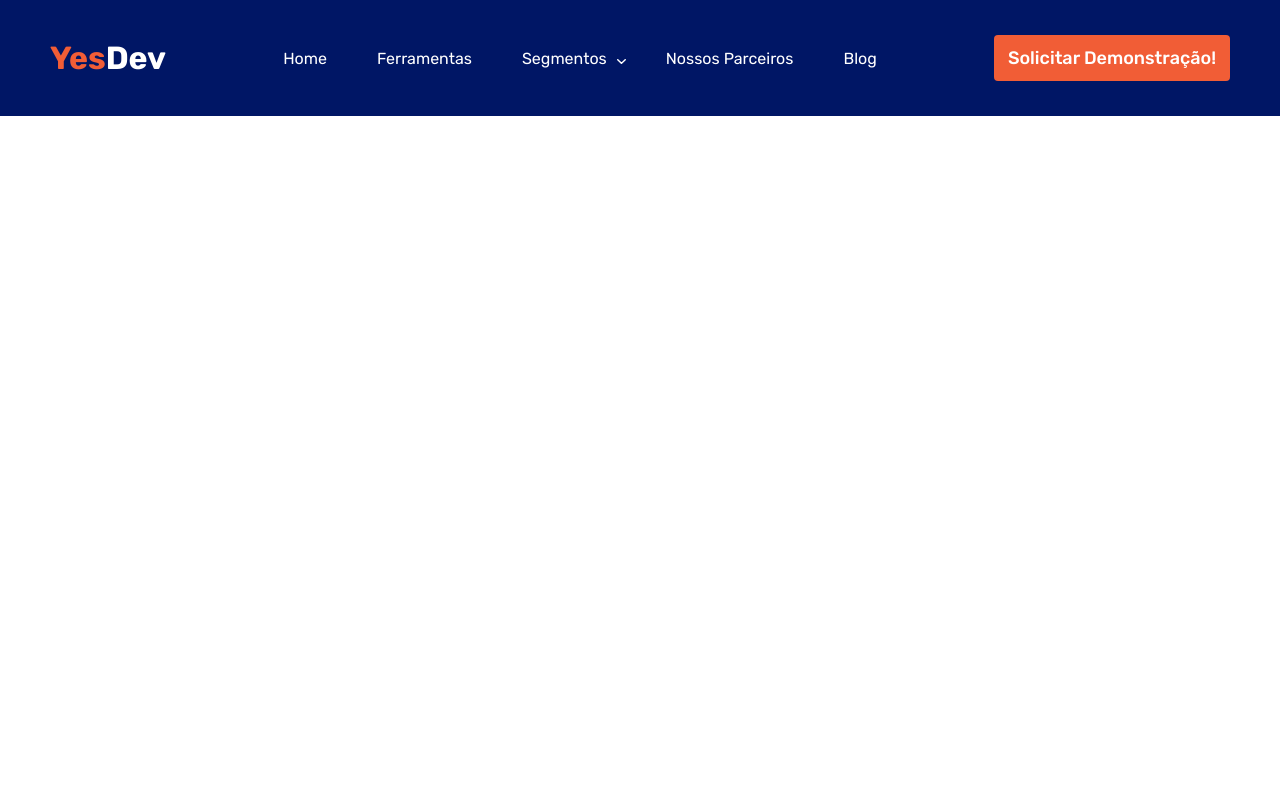
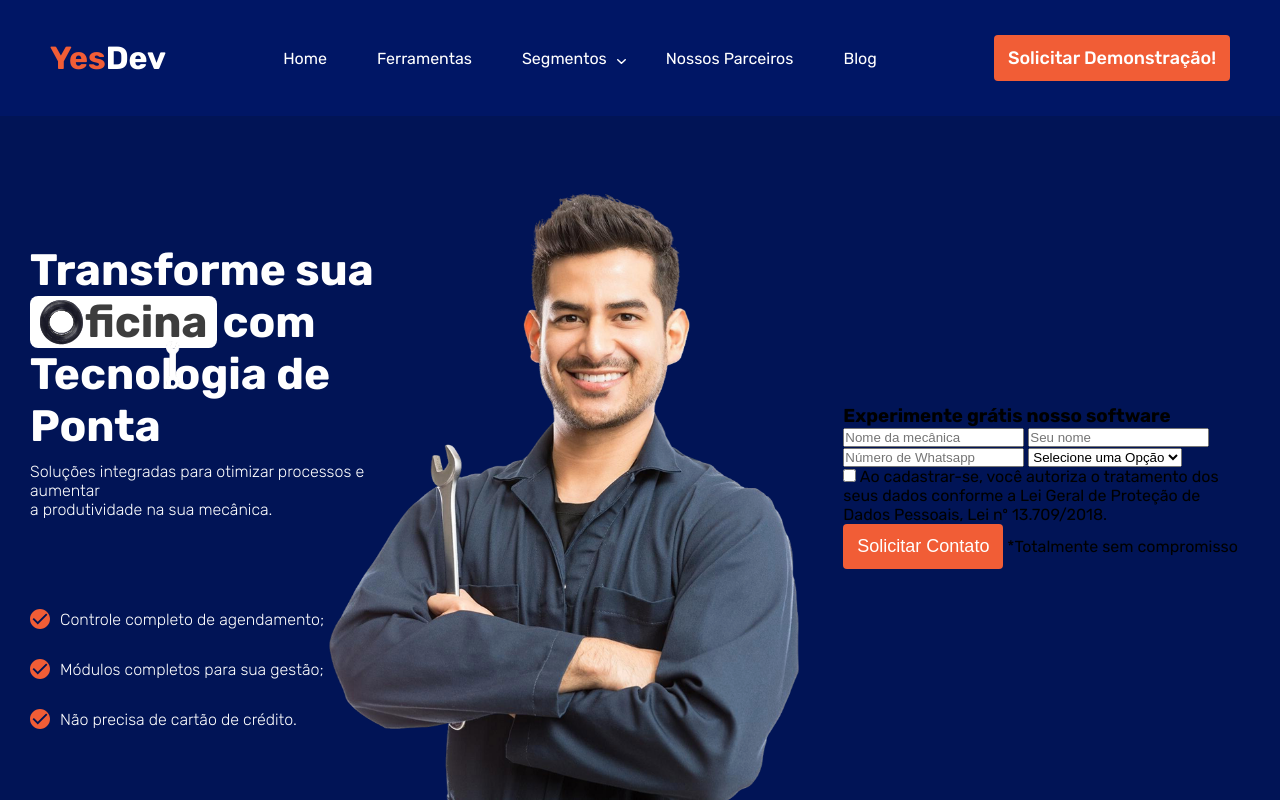
Before and after one commit to pedroandradepedro/lp-simples-mecanica, a plain HTML site: page index.html in a window 1280 px wide. Drawn offline with Linux system fonts and the light colour scheme.

Commit message:
Adicionando e estilizando a parte esquerda do main juntamente com o posicionamento da imagem principal, fase ainda nao concluida

```diff
--- a/css/style.css
+++ b/css/style.css
@@ -7,6 +7,7 @@
   --cor-placeholder: #717171;
   --cor-azul-bg: #011456;
   --cor-azul-nav: #001665;
+  --cor-cinza-oficina: #3d3d3d;
 }
 
 * {
@@ -17,6 +18,10 @@
 
 body {
   font-family: "Rubik", sans-serif;
+  min-height: 100vh;
+  display: flex;
+  flex-direction: column;
+  overflow-x: hidden;
 }
 
 a {
@@ -30,6 +35,11 @@ ul {
 img {
   display: block;
   max-width: 100%;
+}
+
+button {
+  border: none;
+  cursor: pointer;
 }
 
 .header-bg {
@@ -103,3 +113,101 @@ img {
     gap: 30px;
   }
 }
+
+/* Main */
+
+.main-bg {
+  display: flex;
+  justify-content: center;
+  align-items: flex-end;
+  flex-grow: 1;
+  background: var(--cor-azul-bg);
+  padding: 0 30px 0 30px;
+}
+
+.main {
+  max-width: 1600px;
+  display: grid;
+  grid-template-columns: 1fr 1fr 1fr;
+  margin: 0 auto;
+  justify-content: center;
+  align-items: center;
+  /* gap: 30px; */
+}
+
+.main-esquerda {
+  display: grid;
+  gap: 90px;
+  position: relative;
+}
+
+.titulo {
+  color: var(--cor-branco);
+  font-size: 22px;
+}
+
+.titulo-e-sub {
+  display: flex;
+  flex-direction: column;
+  gap: 10px;
+}
+
+.titulo-oficina-bg {
+  display: flex;
+  align-items: center;
+  gap: 2px;
+  background: var(--cor-branco);
+  color: var(--cor-cinza-oficina);
+  padding: 0 10px;
+  border-radius: 8px;
+}
+
+.titulo-oficina {
+  display: flex;
+  gap: 5px;
+  align-items: center;
+}
+
+.titulo-chave {
+  display: flex;
+  position: relative;
+}
+
+.titulo-chave h1::after {
+  content: url("../imgs/chave-de-fenda.png");
+  display: inline-block;
+  transform: scale(0.7);
+  position: absolute;
+  top: -20px;
+}
+
+.subtitulo {
+  color: var(--cor-branco);
+  font-size: 16px;
+  font-weight: 300;
+}
+
+.main-check {
+  color: var(--cor-branco);
+  display: flex;
+  flex-direction: column;
+  gap: 30px;
+  font-weight: 300;
+}
+
+.check-item {
+  display: flex;
+  gap: 10px;
+  align-items: center;
+}
+
+.main-img {
+  display: flex;
+  justify-content: center;
+  position: relative;
+  right: 70px;
+}
+
+.main-img img {
+  max-width: 125%;
+}
--- a/index.html
+++ b/index.html
@@ -43,6 +43,109 @@
     </header>
 
 
+    <main class="main-bg">
+
+        <div class="main">
+
+            <div class="main-esquerda">
+
+                <div class="titulo-e-sub">
+
+                    <div class="titulo">
+
+                        <h1>Transforme sua</h1>
+
+                        <div class="titulo-oficina">
+                            <div class="titulo-oficina-bg">
+                                <img src="./imgs/Pneu.svg" alt="Pneu">
+                                <h1>ficina</h1>
+                            </div>
+
+                            <h1>com</h1>
+
+                        </div>
+
+                        <div class="titulo-chave">
+                            <h1>Tecnologia de Ponta</h1>
+                        </div>
+
+                    </div>
+
+                    <p class="subtitulo">Soluções integradas para otimizar processos e aumentar <br>
+                        a produtividade na sua mecânica.</p>
+
+                </div>
+
+                <div class="main-check">
+
+                    <div class="check-item">
+                        <img src="./imgs/Check.svg" alt="Check">
+                        <p>Controle completo de agendamento;</p>
+                    </div>
+                    <div class="check-item">
+                        <img src="./imgs/Check.svg" alt="Check">
+                        <p>Módulos completos para sua gestão;</p>
+                    </div>
+                    <div class="check-item">
+                        <img src="./imgs/Check.svg" alt="Check">
+                        <p>Não precisa de cartão de crédito.</p>
+                    </div>
+
+                </div>
+
+            </div>
+
+            <div class="main-img">
+                <img src="./imgs/mecanico.png" alt="Mecânico segurando uma chave de boca olhando para frente">
+            </div>
+
+            <div class="main-direita">
+
+                <h3>Experimente <span class="gatis">grátis</span> nosso software</h3>
+
+                <form class="form">
+
+                    <div class="form-inputs">
+
+                        <input type="text" placeholder="Nome da mecânica">
+
+                        <input type="text" placeholder="Seu nome">
+
+                        <input type="text" placeholder="Número de Whatsapp">
+
+                        <select name="foco" id="foco" required>
+                            <option value="" disabled selected>Selecione uma Opção</option>
+                            <option value="visibilidade">Visibilidade</option>
+                            <option value="organizacao">Organização</option>
+                            <option value="gestao">Gestão</option>
+                        </select>
+
+                    </div>
+
+                    <div class="form-checkbox">
+
+                        <input type="checkbox" id="checkbox" name="checkbox" required>
+
+                        <label for="checkbox">Ao cadastrar-se, você autoriza o tratamento dos seus
+                            dados conforme a Lei Geral de Proteção de Dados
+                            Pessoais, Lei nº 13.709/2018.</label>
+
+                    </div>
+
+                    <div class="form-button">
+                        <button type="submit" class="botao">Solicitar Contato</button>
+                        <span>*Totalmente sem compromisso</span>
+                    </div>
+
+                </form>
+
+            </div>
+
+        </div>
+
+    </main>
+
+
     <script src="./script.js"></script>
 </body>
 
```
